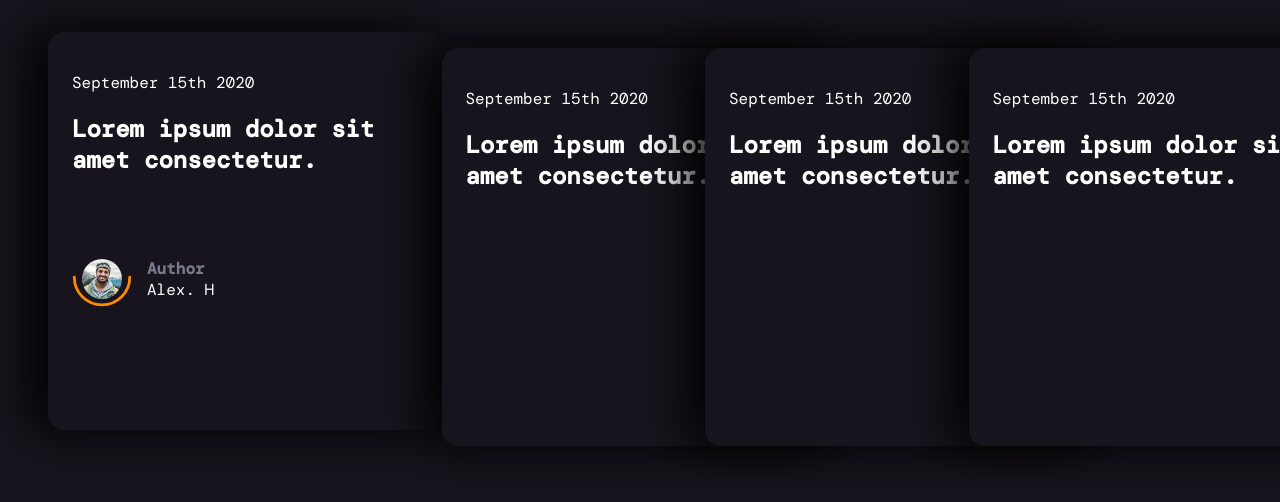
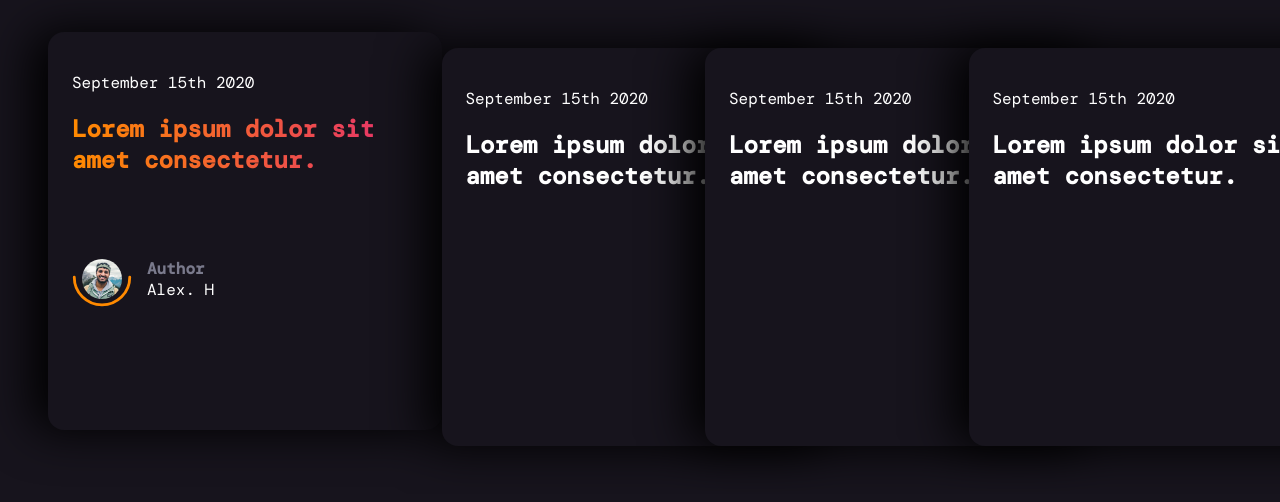
Before and after one commit to marcldo/CSSCards, a plain HTML site: page index.html in a window 1280 px wide. In both pictures the pointer is over the element 244 px from the left and 159 px from the top of the page. Drawn offline with nearby package versions, Linux system fonts and the light colour scheme; a web font is replaced by a local one.

Commit message:
gradient text

```diff
--- a/card.css
+++ b/card.css
@@ -98,3 +98,11 @@ body {
   font-weight: 700;
   color: #7a7a8c;
 }
+
+.card-header h2:hover {
+  background: linear-gradient(90deg,#ff8a00,#e52e71);
+  text-shadow: none;
+  background-clip: text;
+  -webkit-text-fill-color: transparent;
+  -webkit-background-clip: text;
+}
```
